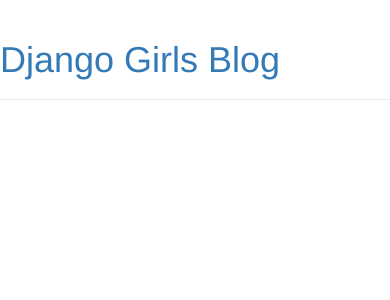
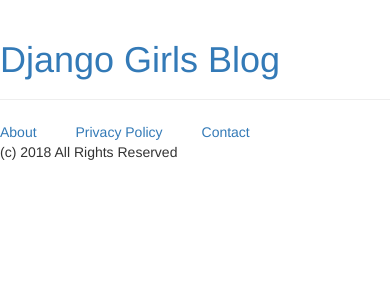
Before and after one commit to rohitdwivedula/Django-Blog-App, a Django app: page / in a window 390 px wide. Shown: the top 300 px of the page. Run offline with Django 3.2, Linux system fonts and the light colour scheme; data that the repository does not hold is empty; some libraries are stand-ins or nearby versions.

Commit message:
Added footer and began designing a navbar

```diff
--- a/blog/templates/blog/base.html
+++ b/blog/templates/blog/base.html
@@ -12,10 +12,26 @@
     </div>
     <div class="content container">
         <div class="row">
-            <div class="col-md-8">
+        	<div class = "col-md-4 col-lg-4 col-sm-12 col-xs-12">
+
+        	</div>
+            <div class="col-md-8 col-lg-8 col-sm-12 col-xs-12">
             {% block content %}
             {% endblock %}
             </div>
         </div>
     </div>
+    <div class="footer">
+    	<div class = "row">
+    		<div class = "col-md-6 col-lg-8 col-sm-12 col-xs-12">
+    			<a href="#">About </a>
+    			<a href="#" style="margin-left: 2.5em">Privacy Policy </a>
+    			<a href="#" style="margin-left: 2.5em">Contact </a>
+    		</div>
+    		<div class = "col-md-6 col-lg-4 col-sm-12 col-xs-12">
+    			(c) 2018 All Rights Reserved
+    		</div>
+
+    	</div>
+    </div>
 </body>
--- a/blog/templates/blog/post_list.html
+++ b/blog/templates/blog/post_list.html
@@ -5,8 +5,9 @@
 	        <div class="date">
 	            <p>published: {{ post.published_date }}</p>
 	        </div>
-	        <h1><a href="{% url 'post_detail' pk=post.pk %}">{{ post.title }}</a></h1>
+	        <h1><a href="{% url 'post_detail' post_id=post.pk %}">{{ post.title }}</a></h1>
 	        <p>{{ post.text|linebreaksbr }}</p>
 	    </div>
+	    <hr>
 	{% endfor %}
 {% endblock %}
--- a/blog/urls.py
+++ b/blog/urls.py
@@ -3,5 +3,5 @@ from . import views
 
 urlpatterns = [
     path('', views.post_list, name='post_list'),
-    path('post/<int:pk>/', views.post_detail, name='post_detail'),
+    path('post/<int:post_id>/', views.post_detail, name='post_detail'),
 ]
--- a/blog/views.py
+++ b/blog/views.py
@@ -7,6 +7,6 @@ def post_list(request):
 	posts = BlogPost.objects.filter(published_date__lte = timezone.now()).order_by('published_date')
 	return render(request, 'blog/post_list.html', {'posts': posts})
 
-def post_detail(request, pk):
-    post = get_object_or_404(BlogPost, pk=pk)
+def post_detail(request, post_id):
+    post = get_object_or_404(BlogPost, pk=post_id)
     return render(request, 'blog/post_detail.html', {'post': post})
```
